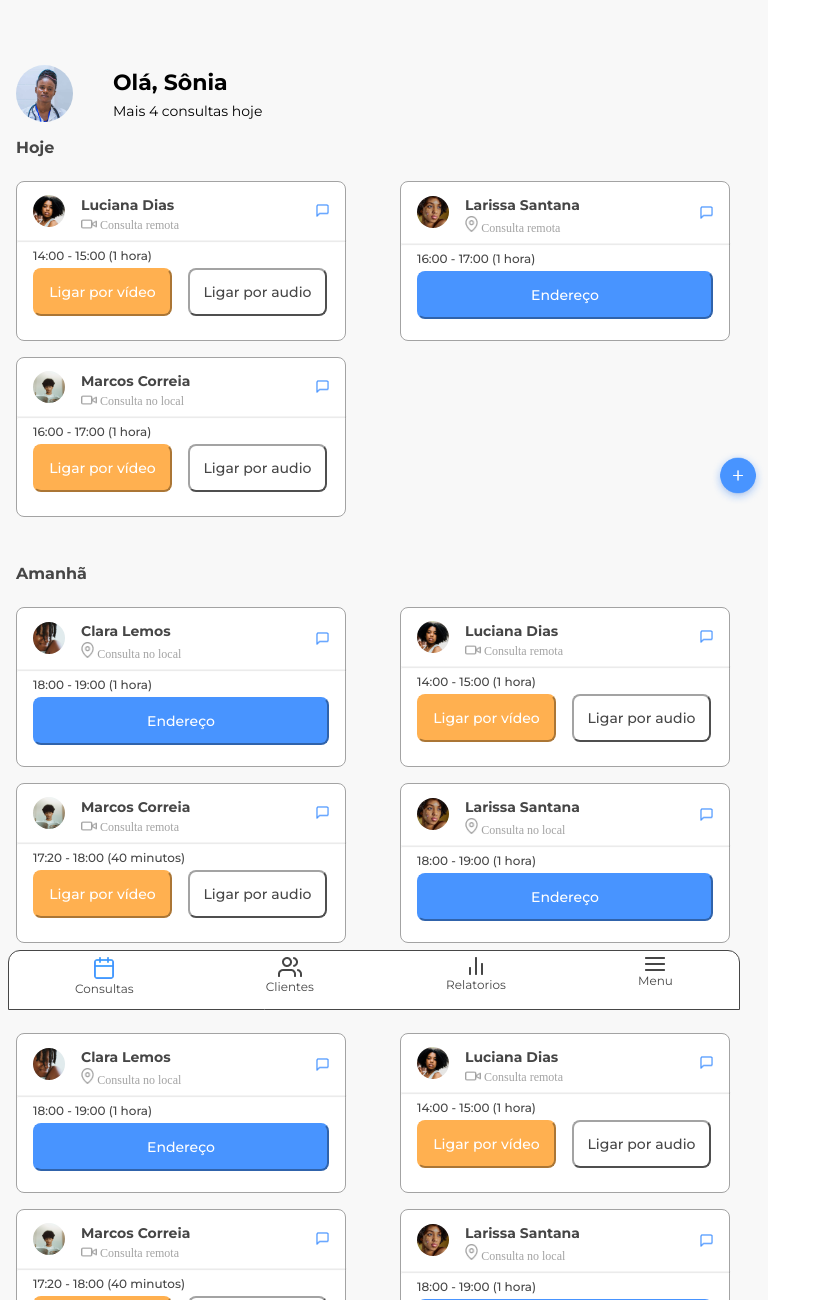
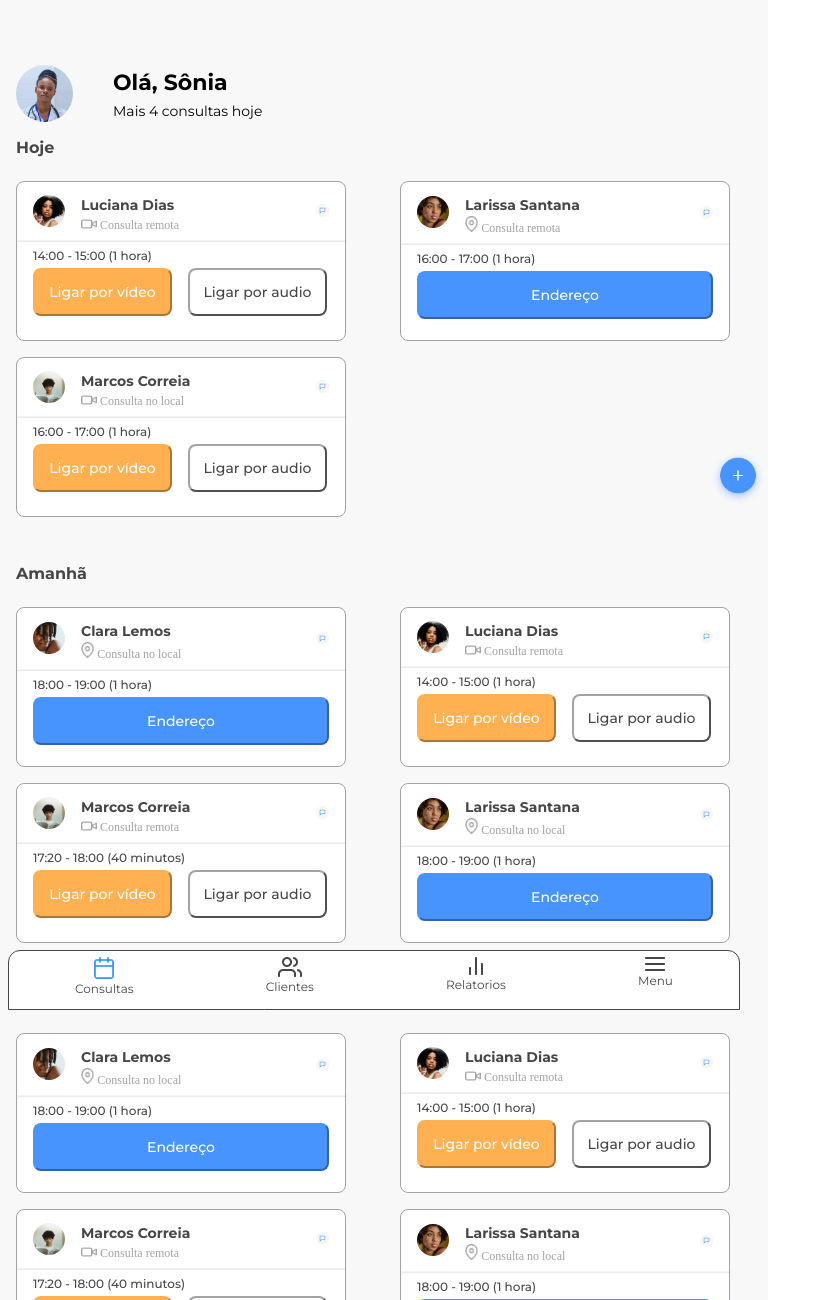
Before and after one commit to andrelfg67/7DaysofCodeResponsividade, a plain HTML site: page index.html in a window 1280 px wide. Shown: the top 1300 px of the page, without its empty margins (0-817 px from the left). Drawn offline with Linux system fonts and the light colour scheme.

Commit message:
Update index.html
substituição do icone de chat

```diff
--- a/index.html
+++ b/index.html
@@ -31,7 +31,7 @@
 							<p class="card__paciente__nome">Luciana Dias</p>
 							<p class="card__paciente__modalidade"><img src="./assets/camera.png" alt="icone da camera" class="icone__camera"> Consulta remota</p>
 						</div>
-					<img src="./assets/chat2.png" alt="icone do chat" class="icone__chat")>
+					<img src="./assets/Chatcirculo1.png" alt="icone do chat" class="icone__chat")>
 					</div>
 				</li>
 				<li><hr></li>
@@ -46,7 +46,7 @@
 							<p class="card__paciente__nome">Larissa Santana</p>
 							<p class="card__paciente__modalidade"><img src="./assets/pin.png" alt="icone de localização" class="icone__pin"> Consulta remota</p>
 						</div>
-					<img src="./assets/chat2.png" alt="icone do chat" class="icone__chat")>
+					<img src="./assets/Chatcirculo1.png" alt="icone do chat" class="icone__chat")>
 					</div>
 				</li>
 				<li><hr></li>
@@ -61,7 +61,7 @@
 							<p class="card__paciente__nome">Marcos Correia</p>
 							<p class="card__paciente__modalidade"><img src="./assets/camera.png" alt="icone de camera" class="icone__camera"> Consulta no local</p>
 						</div>
-					<img src="./assets/chat2.png" alt="icone do chat" class="icone__chat")>
+					<img src="./assets/Chatcirculo1.png" alt="icone do chat" class="icone__chat")>
 					</div>
 				</li>
 				<li><hr></li>
@@ -84,7 +84,7 @@
 							<p class="card__paciente__nome">Clara Lemos</p>
 							<p class="card__paciente__modalidade"><img src="./assets/pin.png" alt="icone da localizacao" class="icone__pin"> Consulta no local</p>
 						</div>
-					<img src="./assets/chat2.png" alt="icone do chat" class="icone__chat")>
+					<img src="./assets/Chatcirculo1.png" alt="icone do chat" class="icone__chat")>
 					</div>
 				</li>
 				<li><hr></li>
@@ -99,7 +99,7 @@
 							<p class="card__paciente__nome">Luciana Dias</p>
 							<p class="card__paciente__modalidade"><img src="./assets/camera.png" alt="icone de camera" class="icone__camera"> Consulta remota</p>
 						</div>
-					<img src="./assets/chat2.png" alt="icone do chat" class="icone__chat")>
+					<img src="./assets/Chatcirculo1.png" alt="icone do chat" class="icone__chat")>
 					</div>
 				</li>
 				<li><hr></li>
@@ -114,7 +114,7 @@
 							<p class="card__paciente__nome">Marcos Correia</p>
 							<p class="card__paciente__modalidade"><img src="./assets/camera.png" alt="icone de camera" class="icone__camera"> Consulta remota</p>
 						</div>
-					<img src="./assets/chat2.png" alt="icone do chat" class="icone__chat")>
+					<img src="./assets/Chatcirculo1.png" alt="icone do chat" class="icone__chat")>
 					</div>
 				</li>
 				<li><hr></li>
@@ -129,7 +129,7 @@
 							<p class="card__paciente__nome">Larissa Santana</p>
 							<p class="card__paciente__modalidade"><img src="./assets/pin.png" alt="icone da localizacao" class="icone__pin"> Consulta no local</p>
 						</div>
-					<img src="./assets/chat2.png" alt="icone do chat" class="icone__chat")>
+					<img src="./assets/Chatcirculo1.png" alt="icone do chat" class="icone__chat")>
 					</div>
 				</li>
 				<li><hr></li>
@@ -152,7 +152,7 @@
 								<p class="card__paciente__nome">Clara Lemos</p>
 								<p class="card__paciente__modalidade"><img src="./assets/pin.png" alt="icone da localizacao" class="icone__pin"> Consulta no local</p>
 							</div>
-						<img src="./assets/chat2.png" alt="icone do chat" class="icone__chat")>
+						<img src="./assets/Chatcirculo1.png" alt="icone do chat" class="icone__chat")>
 						</div>
 					</li>
 					<li><hr></li>
@@ -167,7 +167,7 @@
 								<p class="card__paciente__nome">Luciana Dias</p>
 								<p class="card__paciente__modalidade"><img src="./assets/camera.png" alt="icone de camera" class="icone__camera"> Consulta remota</p>
 							</div>
-						<img src="./assets/chat2.png" alt="icone do chat" class="icone__chat")>
+						<img src="./assets/Chatcirculo1.png" alt="icone do chat" class="icone__chat")>
 						</div>
 					</li>
 					<li><hr></li>
@@ -182,7 +182,7 @@
 								<p class="card__paciente__nome">Marcos Correia</p>
 								<p class="card__paciente__modalidade"><img src="./assets/camera.png" alt="icone de camera" class="icone__camera"> Consulta remota</p>
 							</div>
-						<img src="./assets/chat2.png" alt="icone do chat" class="icone__chat")>
+						<img src="./assets/Chatcirculo1.png" alt="icone do chat" class="icone__chat")>
 						</div>
 					</li>
 					<li><hr></li>
@@ -197,7 +197,7 @@
 								<p class="card__paciente__nome">Larissa Santana</p>
 								<p class="card__paciente__modalidade"><img src="./assets/pin.png" alt="icone da localizacao" class="icone__pin"> Consulta no local</p>
 							</div>
-						<img src="./assets/chat2.png" alt="icone do chat" class="icone__chat")>
+						<img src="./assets/Chatcirculo1.png" alt="icone do chat" class="icone__chat")>
 						</div>
 					</li>
 					<li><hr></li>
```
